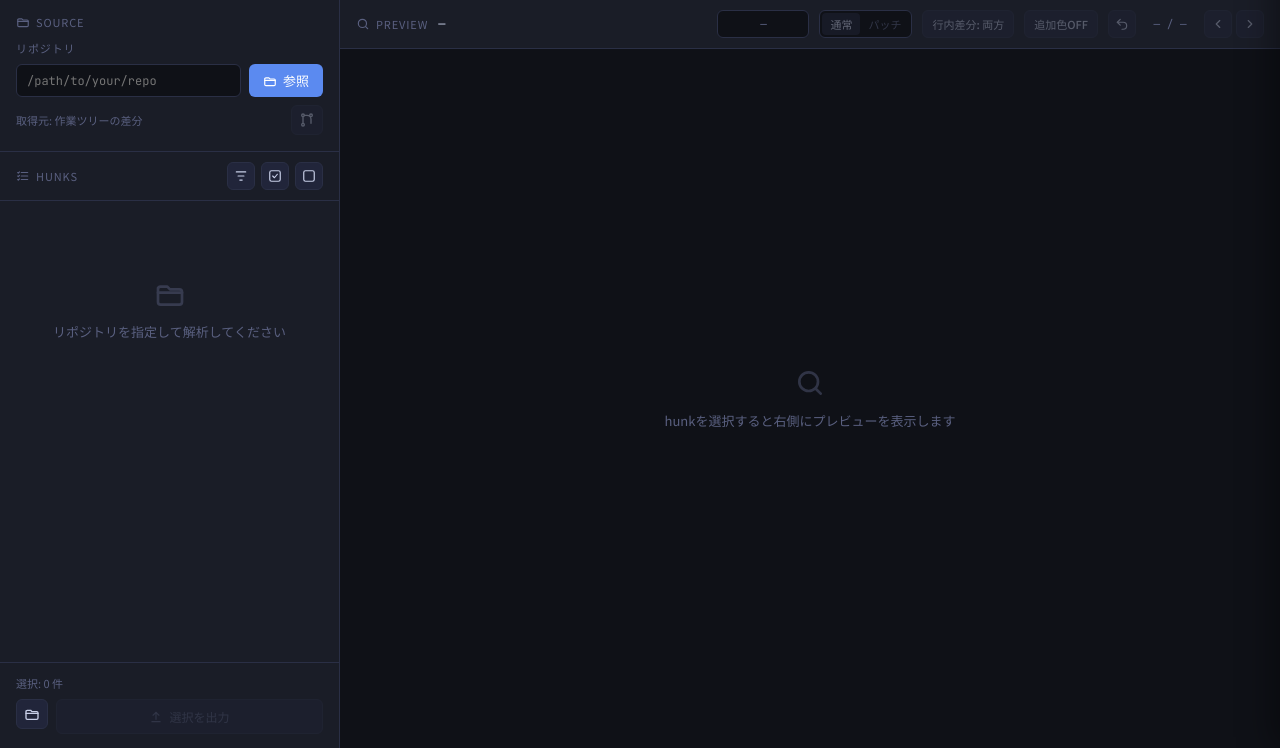
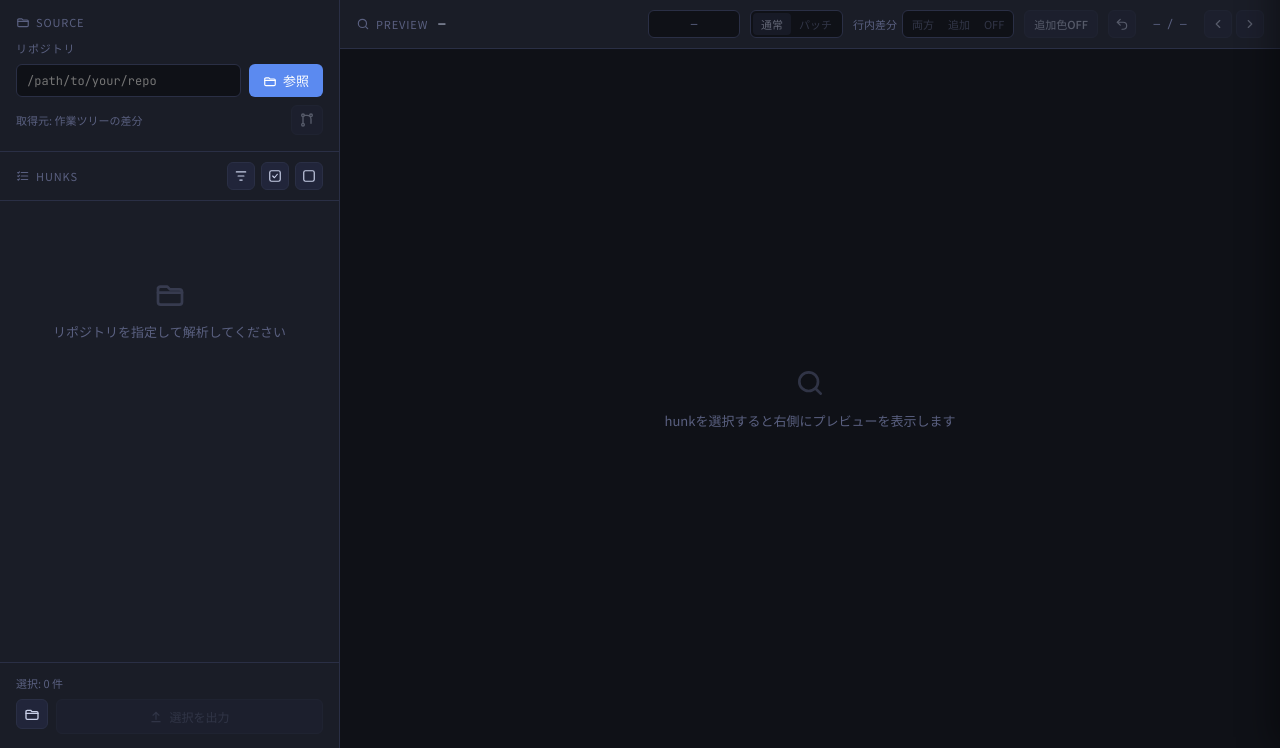
Before and after one commit to senu3/diff2png, a Flask app: page / in a window 1280 px wide. Shown: the part 52-800 px from the top of the page. Run offline with Flask 3, Linux system fonts and the light colour scheme.

Commit message:
Refactor inline diff toggle into segmented control

```diff
--- a/templates/index.html
+++ b/templates/index.html
@@ -1103,25 +1103,64 @@
       background: var(--surface2);
     }
 
-    .inline-diff-toggle {
+    .inline-diff-control {
+      display: inline-flex;
+      align-items: center;
       height: 28px;
-      padding: 0 9px;
+      gap: 5px;
+      flex-shrink: 0;
+    }
+
+    .inline-diff-label {
+      color: var(--text-dim);
       font-size: 11px;
       line-height: 1;
       white-space: nowrap;
-      flex-shrink: 0;
-    }
-
-    .inline-diff-toggle.active {
+    }
+
+    .inline-diff-segment {
+      display: inline-flex;
+      align-items: center;
+      height: 28px;
+      padding: 2px;
+      border: 1px solid var(--border);
+      border-radius: 6px;
+      background: var(--bg);
+    }
+
+    .inline-diff-mode-btn {
+      height: 22px;
+      padding: 0 7px;
+      border: 0;
+      border-radius: 4px;
+      background: transparent;
+      color: var(--text-dim);
+      font-family: var(--font);
+      font-size: 11px;
+      line-height: 1;
+      cursor: pointer;
+      white-space: nowrap;
+    }
+
+    .inline-diff-mode-btn.active {
+      background: var(--surface2);
+      color: var(--text);
+    }
+
+    .inline-diff-mode-btn.active[data-inline-diff-mode="full"] {
       border-color: var(--accent-dim);
       color: var(--accent);
       background: rgba(91, 138, 240, 0.08);
     }
 
-    .inline-diff-toggle.active.inline-diff-mode-new {
-      border-color: rgba(62, 207, 110, 0.55);
+    .inline-diff-mode-btn.active[data-inline-diff-mode="new"] {
       color: var(--green);
       background: rgba(62, 207, 110, 0.08);
+    }
+
+    .inline-diff-mode-btn:disabled {
+      cursor: not-allowed;
+      opacity: 0.45;
     }
 
     .inline-added-mute-toggle {
@@ -1865,8 +1904,17 @@
         <button type="button" class="preview-mode-btn" data-diff-mode="patch" onclick="setPreviewDiffMode('patch')"
           aria-pressed="false">パッチ</button>
       </div>
-      <button class="btn btn-ghost inline-diff-toggle" id="inlineDiffToggleBtn" onclick="toggleActiveInlineDiff()"
-        disabled title="このhunkの行内差分を切り替え" aria-label="このhunkの行内差分を切り替え">行内差分: 両方</button>
+      <div class="inline-diff-control" aria-label="行内差分">
+        <span class="inline-diff-label">行内差分</span>
+        <div class="inline-diff-segment" role="group" aria-label="行内差分">
+          <button type="button" class="inline-diff-mode-btn" data-inline-diff-mode="full"
+            onclick="setActiveInlineDiffMode('full')" disabled aria-pressed="true">両方</button>
+          <button type="button" class="inline-diff-mode-btn" data-inline-diff-mode="new"
+            onclick="setActiveInlineDiffMode('new')" disabled aria-pressed="false">追加</button>
+          <button type="button" class="inline-diff-mode-btn" data-inline-diff-mode="off"
+            onclick="setActiveInlineDiffMode('off')" disabled aria-pressed="false">OFF</button>
+        </div>
+      </div>
       <button class="btn btn-ghost inline-added-mute-toggle" id="inlineAddedMuteBtn"
         onclick="toggleInlineAddedMutePicker()" disabled title="追加ハイライトを消す"
         aria-label="追加ハイライトを消す">追加色OFF</button>
@@ -2119,6 +2167,7 @@
         btn.setAttribute('aria-pressed', String(active));
         btn.disabled = !hasAnalysis;
       });
+      updateInlineDiffControls(state.activeIndex);
       updateInlineAddedMuteButton(state.activeIndex);
       updatePreviewInlineAddedMuteMode();
     }
@@ -2993,24 +3042,22 @@
       return true;
     }
 
-    function updateInlineDiffToggle(index) {
-      const btn = document.getElementById('inlineDiffToggleBtn');
-      if (!btn) return;
-
+    function updateInlineDiffControls(index) {
       const h = state.hunks[index];
       const isPatch = currentDiffMode === 'patch';
       const mode = getInlineDiffMode(h);
-      const labelByMode = { full: '行内差分: 両方', new: '行内差分: 追加のみ', off: '行内差分: OFF' };
       const titleByMode = { full: '両方表示', new: '追加のみ', off: '非表示' };
-      btn.disabled = !h || isPatch;
-      btn.classList.toggle('active', Boolean(h) && mode !== 'off' && !isPatch);
-      btn.classList.toggle('inline-diff-mode-new', Boolean(h) && mode === 'new' && !isPatch);
-      btn.textContent = labelByMode[mode];
       const title = isPatch
         ? 'パッチ表示では行内差分は使用しません'
         : `このhunkの行内差分: ${titleByMode[mode]}`;
-      btn.title = title;
-      btn.setAttribute('aria-label', title);
+      document.querySelectorAll('.inline-diff-mode-btn').forEach(btn => {
+        const active = Boolean(h) && btn.dataset.inlineDiffMode === mode && !isPatch;
+        btn.disabled = !h || isPatch;
+        btn.classList.toggle('active', active);
+        btn.setAttribute('aria-pressed', String(active));
+        btn.title = title;
+        btn.setAttribute('aria-label', `${title}。${btn.textContent}`);
+      });
     }
 
     function canUseInlineAddedMute(index) {
@@ -3041,12 +3088,6 @@
       const mode = String(hunk.inline_diff_mode || '').toLowerCase();
       if (mode === 'full' || mode === 'new' || mode === 'off') return mode;
       return hunk.inline_diff_enabled === false ? 'off' : 'full';
-    }
-
-    function nextInlineDiffMode(mode) {
-      if (mode === 'full') return 'new';
-      if (mode === 'new') return 'off';
-      return 'full';
     }
 
     function updateRangeButtons(index) {
@@ -3062,7 +3103,7 @@
       document.getElementById('rangeShrinkDownBtn').disabled = !adjustable;
       document.getElementById('rangeExpandDownBtn').disabled = !adjustable;
       document.getElementById('rangeResetBtn').disabled = !adjustable || !h.range_adjusted;
-      updateInlineDiffToggle(index);
+      updateInlineDiffControls(index);
       updateInlineAddedMuteButton(index);
     }
 
@@ -3261,15 +3302,16 @@
       }
     }
 
-    async function toggleActiveInlineDiff() {
+    async function setActiveInlineDiffMode(mode) {
       const index = state.activeIndex;
       if (state.inlineDiffUpdating) return;
       if (index < 0 || !state.analysisId || currentDiffMode === 'patch') return;
 
       const h = state.hunks[index];
       if (!h) return;
+      if (mode !== 'full' && mode !== 'new' && mode !== 'off') return;
+      if (getInlineDiffMode(h) === mode) return;
       state.inlineDiffUpdating = true;
-      const nextMode = nextInlineDiffMode(getInlineDiffMode(h));
 
       try {
         const res = await fetch(`/api/hunk-inline-diff/${index}`, {
@@ -3278,7 +3320,7 @@
           body: JSON.stringify({
             repo_path: state.repoPath,
             analysis_id: state.analysisId,
-            mode: nextMode,
+            mode,
           }),
         });
         const data = await res.json();
@@ -3288,14 +3330,14 @@
         }
 
         state.hunks[index] = data.hunk;
-        updateInlineDiffToggle(index);
+        updateInlineDiffControls(index);
         updateInlineAddedMuteButton(index);
         await showPreview(index, { showLoading: false, keepIframe: true, scrollIntoView: false });
       } catch (e) {
         showToast('行内差分の切り替えに失敗しました: ' + e.message, 'error');
       } finally {
         state.inlineDiffUpdating = false;
-        updateInlineDiffToggle(index);
+        updateInlineDiffControls(index);
         updateInlineAddedMuteButton(index);
       }
     }
```
